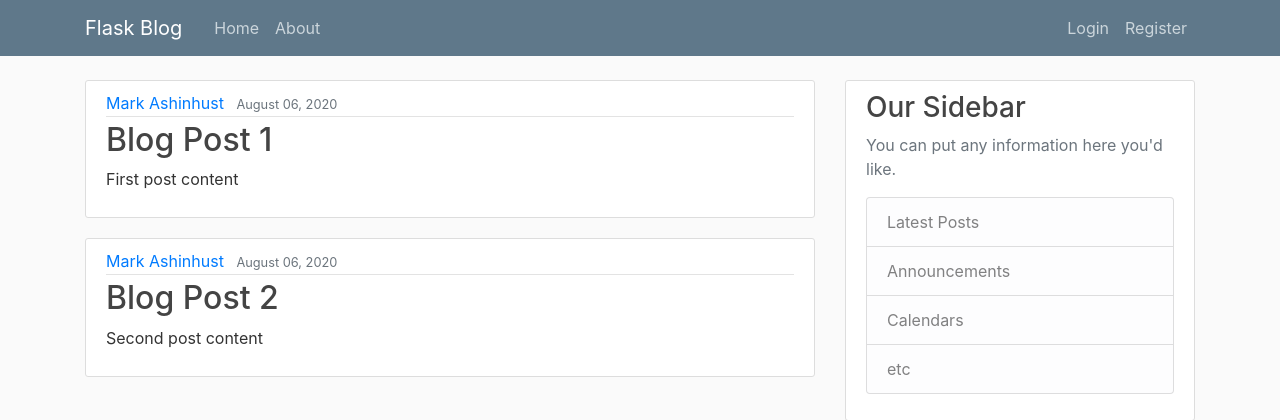
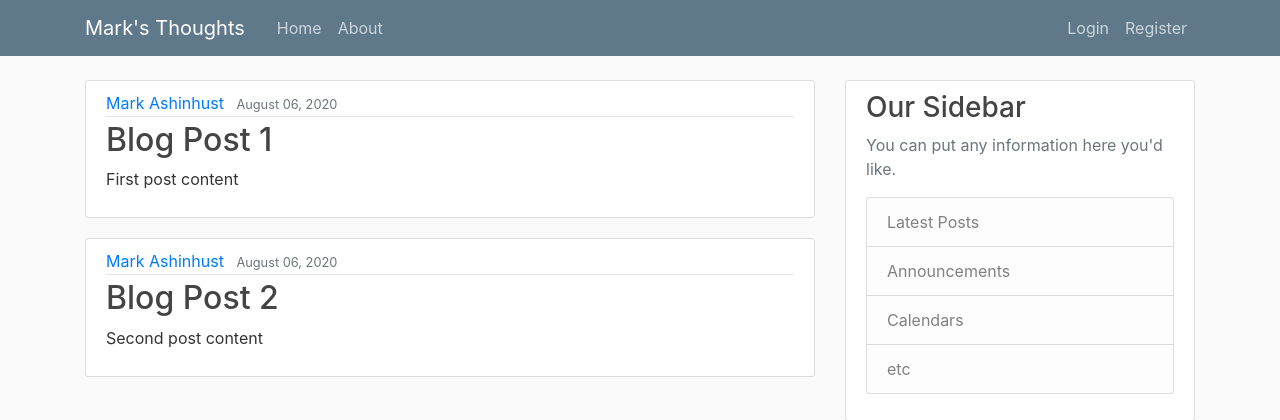
Before and after one commit to Markay12/FlaskBlog, a Flask app: page / in a window 1280 px wide. Shown: the top 420 px of the page. Run offline with Flask 2, Linux system fonts and the light colour scheme; some libraries are stand-ins or nearby versions.

Commit message:
no longer blog, changed to Mark's thoughts

```diff
--- a/templates/layout.html
+++ b/templates/layout.html
@@ -11,16 +11,16 @@
     <link rel="stylesheet" type="text/css" href="{{ url_for('static', filename='main.css') }}">
 
     {% if title %}
-        <title>Flask Blog - {{ title }}</title>
+        <title>Mark's Thoughts - {{ title }}</title>
     {% else %}
-        <title>Flask Blog</title>
+        <title>Mark's Thoughts</title>
     {% endif %}
 </head>
 <body>
     <header class="site-header">
       <nav class="navbar navbar-expand-md navbar-dark bg-steel fixed-top">
         <div class="container">
-          <a class="navbar-brand mr-4" href="/">Flask Blog</a>
+          <a class="navbar-brand mr-4" href="/">Mark's Thoughts</a>
           <button class="navbar-toggler" type="button" data-toggle="collapse" data-target="#navbarToggle" aria-controls="navbarToggle" aria-expanded="false" aria-label="Toggle navigation">
             <span class="navbar-toggler-icon"></span>
           </button>
```
